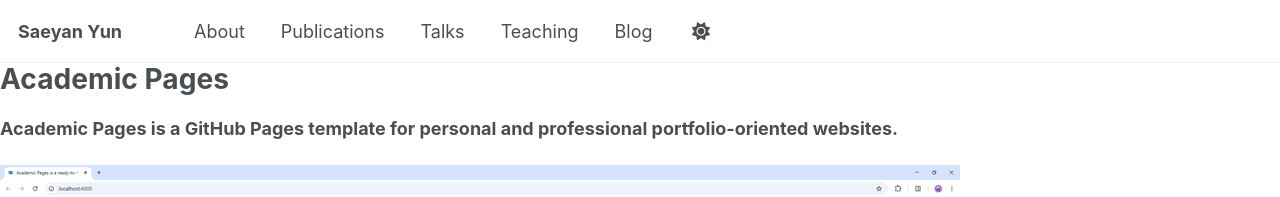
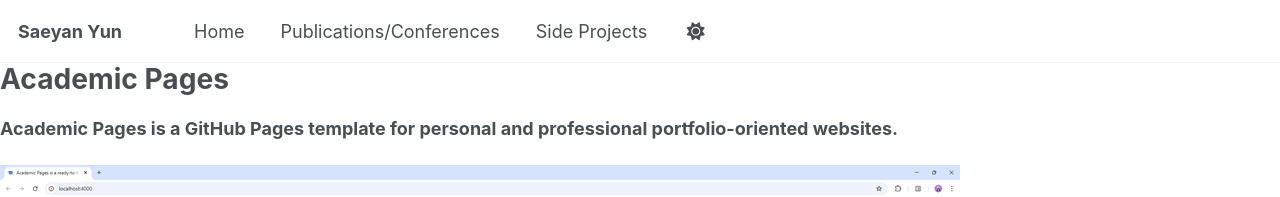
Before and after one commit to saeyanyun/saeyanyun.github.io, a Jekyll site: the page built from README.md, in a window 1280 px wide. Shown: the top 197 px of the page. Built offline with Jekyll 4.4.1, drawn with Linux system fonts in a browser that asks for light colours; our own code applies the rules of GitHub Pages for plain Markdown files; a script that is not in the unit is left out.

Commit message:
Update navigation.yml

```diff
--- a/_data/navigation.yml
+++ b/_data/navigation.yml
@@ -1,11 +1,7 @@
 main:
-  - title: "About"
+  - title: "Home"
     url: /about/
-  - title: "Publications"
+  - title: "Publications/Conferences"
     url: /publications/
-  - title: "Talks"
+  - title: "Side Projects"
     url: /talks/
-  - title: "Teaching"
-    url: /teaching/
-  - title: "Blog"
-    url: /year-archive/
```
